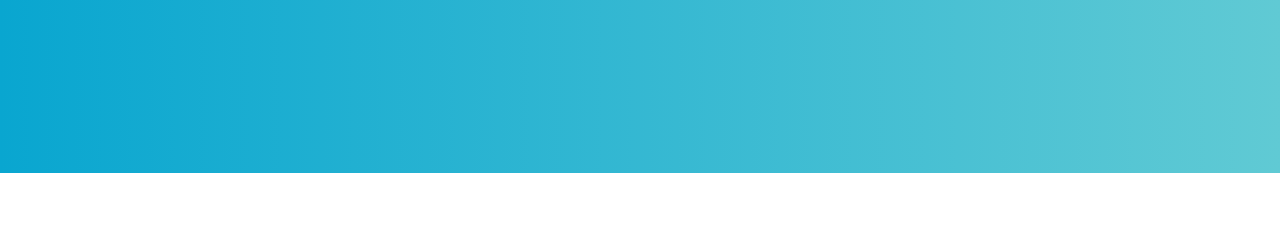
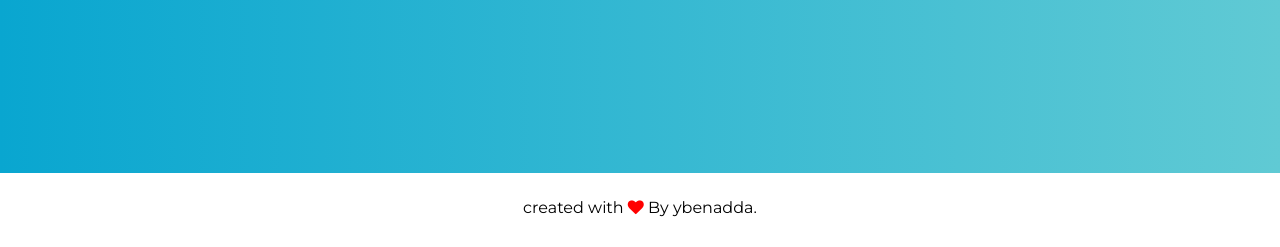
Before and after one commit to yudax42/Camagru, a PHP site: page /camagru/Views/login.view.php in a window 1280 px wide. Shown: the part 938-1185 px from the top of the page. Before the commit the page ends 1111 px from the top, so only its background shows below. Run offline with PHP 8.4, Linux system fonts and the light colour scheme.

Commit message:
add footer

```diff
--- a/Styles/main.css
+++ b/Styles/main.css
@@ -157,3 +157,19 @@ body
     max-height: 246px;
     overflow: auto;
 }
+.body
+{
+    /* position: relative; */
+}
+.footer
+{
+    background: white;
+    padding: 25px;
+    height: 74px;
+    text-align: center;
+    margin-top: 10%;
+    bottom: 0;
+    display: block;
+    width: 100%;
+}
+.footer i{color:red}
--- a/Views/createpost.view.php
+++ b/Views/createpost.view.php
@@ -66,5 +66,4 @@
 
 
         <script src="../Scripts/cam.js"></script>
-    </body>
-</html>
+<?php include("footer.view.php"); ?>
--- a/Views/editprofile.view.php
+++ b/Views/editprofile.view.php
@@ -36,4 +36,5 @@
             </div>
         </div>
     </section>
-</body>
+    <div style="clear:both"></div>
+<?php include("footer.view.php"); ?>
--- a/Views/email_verifictaion.view.php
+++ b/Views/email_verifictaion.view.php
@@ -17,6 +17,4 @@
             <a class="animated zoomInUp" href="login.view.php">login</a>
         </div>
 
-    </body>
-
-</html>
+<?php include("footer.view.php"); ?>
--- /dev/null
+++ b/Views/footer.view.php
@@ -0,0 +1,5 @@
+<div class="footer">
+    created with <i class="fa fa-heart" aria-hidden="true"></i> By ybenadda.
+</div>
+</body>
+</html>
--- a/Views/logged.view.php
+++ b/Views/logged.view.php
@@ -99,5 +99,4 @@
         ?>
         </div>
         </div>
-    </body>
-</html>
+<?php include("footer.view.php"); ?>
--- a/Views/login.view.php
+++ b/Views/login.view.php
@@ -30,8 +30,4 @@
                 </div>
             </div>
         </section>
-        <footer>
-
-        </footer>
-    </body>
-</html>
+<?php include("footer.view.php"); ?>
--- a/index.php
+++ b/index.php
@@ -75,5 +75,4 @@
 
         ?>
         </div>
-        </body>
-</html>
+<?php include("./Views/footer.view.php"); ?>
```
